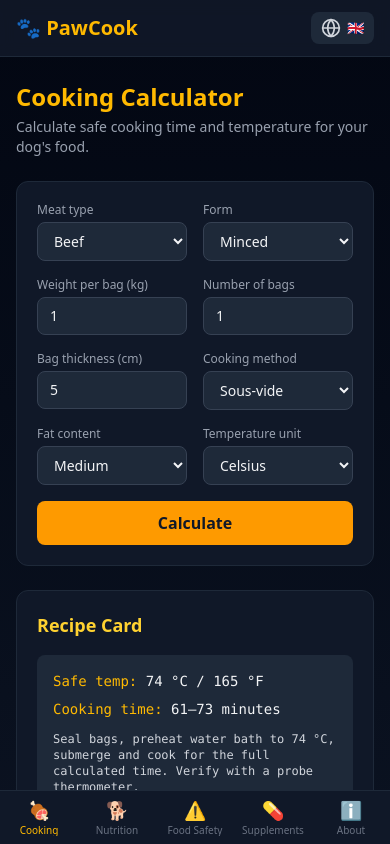
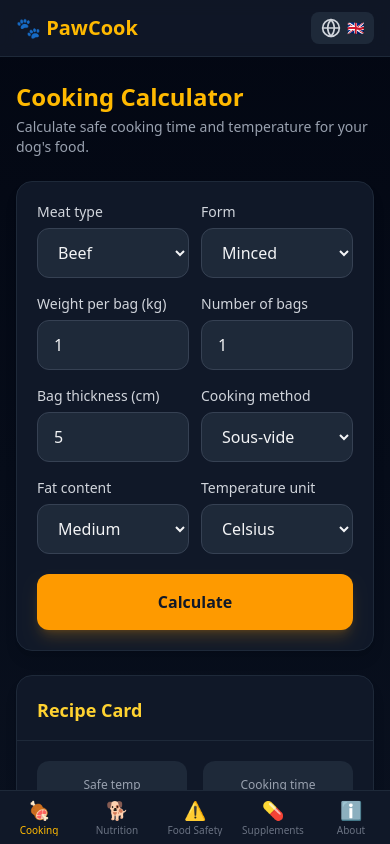
Before and after one commit to SirAllap/pawcook, a React (Vite) app in the folder apps/web/: page / in a window 390 px wide. Both pictures are taken after a click on the button "Calculate". Shown: the top 844 px of the page. Built offline with nearby package versions, Linux system fonts and the light colour scheme; the HTML template or start-up script is replaced by a standard one.

Commit message:
feat: i18n + mobile-first redesign for CookingCalculator.tsx

```diff
--- a/apps/web/src/pages/CookingCalculator.tsx
+++ b/apps/web/src/pages/CookingCalculator.tsx
@@ -1,24 +1,10 @@
 import { useForm } from 'react-hook-form';
 import { zodResolver } from '@hookform/resolvers/zod';
 import { useState, useEffect } from 'react';
+import { useTranslation } from 'react-i18next';
 import { CookingInputSchema, type CookingInput, calculateCookingTime, type CookingResult } from '@pawcook/shared';
 
 const STORAGE_KEY = 'pawcook_cooking_input';
-
-const MEAT_OPTIONS = [
-  { value: 'beef', label: 'Beef' },
-  { value: 'chicken', label: 'Chicken' },
-  { value: 'turkey', label: 'Turkey' },
-  { value: 'lamb', label: 'Lamb' },
-  { value: 'pork', label: 'Pork' },
-  { value: 'duck', label: 'Duck' },
-  { value: 'rabbit', label: 'Rabbit' },
-  { value: 'venison', label: 'Venison' },
-  { value: 'salmon', label: 'Salmon' },
-  { value: 'mackerel', label: 'Mackerel' },
-  { value: 'sardines', label: 'Sardines' },
-  { value: 'whitefish', label: 'Whitefish' },
-];
 
 const DEFAULT_VALUES: CookingInput = {
   meatType: 'beef',
@@ -31,6 +17,11 @@ const DEFAULT_VALUES: CookingInput = {
   temperatureUnit: 'celsius',
 };
 
+const MEAT_OPTIONS = [
+  'beef', 'chicken', 'turkey', 'lamb', 'pork', 'duck',
+  'rabbit', 'venison', 'salmon', 'mackerel', 'sardines', 'whitefish',
+];
+
 function loadSavedValues(): CookingInput {
   try {
     const saved = localStorage.getItem(STORAGE_KEY);
@@ -40,6 +31,7 @@ function loadSavedValues(): CookingInput {
 }
 
 export default function CookingCalculator() {
+  const { t } = useTranslation();
   const [result, setResult] = useState<CookingResult | null>(null);
 
   const { register, handleSubmit, watch, formState: { errors } } = useForm<CookingInput>({
@@ -56,119 +48,147 @@ export default function CookingCalculator() {
     setResult(calculateCookingTime(data));
   }
 
-  const inputClass = 'w-full bg-gray-800 border border-gray-700 rounded-lg px-3 py-2 text-sm focus:outline-none focus:ring-2 focus:ring-amber-500';
-  const labelClass = 'block text-xs font-medium text-gray-400 mb-1';
+  const inputClass = 'w-full bg-gray-800 border border-gray-700 rounded-xl px-4 py-3 text-base focus:outline-none focus:ring-2 focus:ring-amber-500 focus:border-transparent transition-all';
+  const labelClass = 'block text-sm font-medium text-gray-300 mb-1.5';
   const errorClass = 'text-red-400 text-xs mt-1';
+  const fieldClass = 'space-y-0';
 
   return (
     <div>
-      <h1 className="text-2xl font-bold text-amber-400 mb-1">Cooking Calculator</h1>
-      <p className="text-gray-400 text-sm mb-6">Calculate safe cooking time and temperature for your dog's food.</p>
+      <h1 className="text-2xl font-bold text-amber-400 mb-1">{t('cooking.title')}</h1>
+      <p className="text-gray-400 text-sm mb-6">{t('cooking.subtitle')}</p>
 
       <div className="grid grid-cols-1 lg:grid-cols-2 gap-6">
-        <form onSubmit={handleSubmit(onSubmit)} className="space-y-4 bg-gray-900 rounded-xl p-5 border border-gray-800">
-          <div className="grid grid-cols-2 gap-4">
-            <div>
-              <label className={labelClass}>Meat type</label>
+        <form onSubmit={handleSubmit(onSubmit)} className="bg-gray-900 rounded-2xl border border-gray-800 shadow-lg overflow-hidden">
+          <div className="p-5 space-y-4">
+            <div className="grid grid-cols-2 gap-3">
+              <div className={fieldClass}>
+                <label className={labelClass}>{t('cooking.meatType')}</label>
                 <select {...register('meatType')} className={inputClass}>
-                {MEAT_OPTIONS.map(o => <option key={o.value} value={o.value}>{o.label}</option>)}
+                  {MEAT_OPTIONS.map(m => (
+                    <option key={m} value={m}>{m.charAt(0).toUpperCase() + m.slice(1)}</option>
+                  ))}
                 </select>
               </div>
-            <div>
-              <label className={labelClass}>Form</label>
+              <div className={fieldClass}>
+                <label className={labelClass}>{t('cooking.form')}</label>
                 <select {...register('form')} className={inputClass}>
-                <option value="minced">Minced</option>
-                <option value="cubed">Cubed</option>
-                <option value="whole_cut">Whole cut</option>
-                <option value="fillet">Fillet</option>
+                  <option value="minced">{t('cooking.forms.minced')}</option>
+                  <option value="cubed">{t('cooking.forms.cubed')}</option>
+                  <option value="whole_cut">{t('cooking.forms.whole_cut')}</option>
+                  <option value="fillet">{t('cooking.forms.fillet')}</option>
                 </select>
               </div>
             </div>
 
-          <div className="grid grid-cols-2 gap-4">
-            <div>
-              <label className={labelClass}>Weight per bag (kg)</label>
+            <div className="grid grid-cols-2 gap-3">
+              <div className={fieldClass}>
+                <label className={labelClass}>{t('cooking.weightPerBag')}</label>
                 <input type="number" step="0.1" {...register('weightKg', { valueAsNumber: true })} className={inputClass} />
                 {errors.weightKg && <p className={errorClass}>{errors.weightKg.message}</p>}
               </div>
-            <div>
-              <label className={labelClass}>Number of bags</label>
+              <div className={fieldClass}>
+                <label className={labelClass}>{t('cooking.numberOfBags')}</label>
                 <input type="number" {...register('numberOfBags', { valueAsNumber: true })} className={inputClass} />
                 {errors.numberOfBags && <p className={errorClass}>{errors.numberOfBags.message}</p>}
               </div>
             </div>
 
-          <div className="grid grid-cols-2 gap-4">
-            <div>
-              <label className={labelClass}>Bag thickness (cm)</label>
+            <div className="grid grid-cols-2 gap-3">
+              <div className={fieldClass}>
+                <label className={labelClass}>{t('cooking.thickness')}</label>
                 <input type="number" step="0.5" {...register('thicknessCm', { valueAsNumber: true })} className={inputClass} />
                 {errors.thicknessCm && <p className={errorClass}>{errors.thicknessCm.message}</p>}
               </div>
-            <div>
-              <label className={labelClass}>Cooking method</label>
+              <div className={fieldClass}>
+                <label className={labelClass}>{t('cooking.method')}</label>
                 <select {...register('cookingMethod')} className={inputClass}>
-                <option value="sous_vide">Sous-vide</option>
-                <option value="oven">Oven (low)</option>
-                <option value="stovetop_low">Stovetop low</option>
-                <option value="slow_cooker">Slow cooker</option>
+                  <option value="sous_vide">{t('cooking.methods.sous_vide')}</option>
+                  <option value="oven">{t('cooking.methods.oven')}</option>
+                  <option value="stovetop_low">{t('cooking.methods.stovetop_low')}</option>
+                  <option value="slow_cooker">{t('cooking.methods.slow_cooker')}</option>
                 </select>
               </div>
             </div>
 
-          <div className="grid grid-cols-2 gap-4">
-            <div>
-              <label className={labelClass}>Fat content</label>
+            <div className="grid grid-cols-2 gap-3">
+              <div className={fieldClass}>
+                <label className={labelClass}>{t('cooking.fatContent')}</label>
                 <select {...register('fatContent')} className={inputClass}>
-                <option value="lean">Lean</option>
-                <option value="medium">Medium</option>
-                <option value="fatty">Fatty</option>
+                  <option value="lean">{t('cooking.fat.lean')}</option>
+                  <option value="medium">{t('cooking.fat.medium')}</option>
+                  <option value="fatty">{t('cooking.fat.fatty')}</option>
                 </select>
               </div>
-            <div>
-              <label className={labelClass}>Temperature unit</label>
+              <div className={fieldClass}>
+                <label className={labelClass}>{t('cooking.tempUnit')}</label>
                 <select {...register('temperatureUnit')} className={inputClass}>
-                <option value="celsius">Celsius</option>
-                <option value="fahrenheit">Fahrenheit</option>
+                  <option value="celsius">{t('cooking.units.celsius')}</option>
+                  <option value="fahrenheit">{t('cooking.units.fahrenheit')}</option>
                 </select>
               </div>
             </div>
+          </div>
 
-          <button type="submit" className="w-full bg-amber-500 hover:bg-amber-400 text-gray-900 font-semibold py-2.5 rounded-lg transition-colors">
-            Calculate
+          <div className="px-5 pb-5">
+            <button
+              type="submit"
+              className="w-full bg-amber-500 hover:bg-amber-400 active:scale-95 text-gray-900 font-bold py-4 rounded-xl text-base transition-all shadow-lg shadow-amber-500/20"
+            >
+              {t('common.calculate')}
             </button>
+          </div>
         </form>
 
         {result && (
-          <div className="print-card bg-gray-900 rounded-xl p-5 border border-gray-800 space-y-4">
-            <h2 className="font-bold text-lg text-amber-300">Recipe Card</h2>
-
-            <div className="bg-gray-800 rounded-lg p-4 space-y-2 text-sm font-mono">
-              <p><span className="text-amber-400">Safe temp:</span> {result.safeInternalTempC} °C / {result.safeInternalTempF} °F</p>
-              <p><span className="text-amber-400">Cooking time:</span> {result.cookingTimeMinutes.min}–{result.cookingTimeMinutes.max} minutes</p>
-              <p className="text-gray-300 text-xs pt-1">{result.methodInstructions}</p>
+          <div className="print-card bg-gray-900 rounded-2xl border border-gray-800 shadow-lg overflow-hidden space-y-0">
+            <div className="px-5 pt-5 pb-4 border-b border-gray-800">
+              <h2 className="font-bold text-lg text-amber-300">{t('cooking.recipeCard')}</h2>
             </div>
 
-            <div>
-              <h3 className="text-xs font-semibold text-gray-400 uppercase tracking-wide mb-2">Storage</h3>
-              <ul className="space-y-1">
-                {result.storageInstructions.map((s, i) => (
-                  <li key={i} className="text-sm text-gray-300 flex gap-2"><span className="text-amber-500">•</span>{s}</li>
-                ))}
-              </ul>
+            <div className="p-5 grid grid-cols-2 gap-4">
+              <div className="bg-gray-800 rounded-xl p-4 text-center">
+                <p className="text-xs text-gray-400 mb-1">{t('cooking.safeTemp')}</p>
+                <p className="text-2xl font-bold text-amber-400">{result.safeInternalTempC}°C</p>
+                <p className="text-sm text-gray-500">{result.safeInternalTempF}°F</p>
+              </div>
+              <div className="bg-gray-800 rounded-xl p-4 text-center">
+                <p className="text-xs text-gray-400 mb-1">{t('cooking.cookingTime')}</p>
+                <p className="text-2xl font-bold text-amber-400">{result.cookingTimeMinutes.min}–{result.cookingTimeMinutes.max}</p>
+                <p className="text-sm text-gray-500">{t('cooking.minutes')}</p>
+              </div>
             </div>
 
-            <div>
-              <h3 className="text-xs font-semibold text-red-400 uppercase tracking-wide mb-2">⚠ Warnings</h3>
-              <ul className="space-y-1">
-                {result.warnings.map((w, i) => (
-                  <li key={i} className="text-sm text-red-300 flex gap-2"><span>•</span>{w}</li>
-                ))}
-              </ul>
+            <div className="px-5 pb-2">
+              <p className="text-sm text-gray-400 bg-gray-800 rounded-xl p-3">{result.methodInstructions}</p>
             </div>
 
-            <button onClick={() => window.print()} className="no-print text-xs text-gray-500 hover:text-gray-300 underline">
-              Print recipe card
+            <div className="px-5 pb-4">
+              <h3 className="text-xs font-semibold text-gray-400 uppercase tracking-wide mb-2">{t('cooking.storage')}</h3>
+              <div className="bg-green-950 border border-green-800/50 rounded-xl p-3 space-y-1">
+                {result.storageInstructions.map((s, i) => (
+                  <p key={i} className="text-sm text-green-200 flex gap-2"><span className="text-green-400 shrink-0">•</span>{s}</p>
+                ))}
+              </div>
+            </div>
+
+            <div className="px-5 pb-5">
+              <h3 className="text-xs font-semibold text-red-400 uppercase tracking-wide mb-2">⚠ {t('cooking.warnings')}</h3>
+              <div className="bg-red-950 border border-red-800/50 rounded-xl p-3 space-y-1">
+                {result.warnings.map((w, i) => (
+                  <p key={i} className="text-sm text-red-200 flex gap-2"><span className="shrink-0">•</span>{w}</p>
+                ))}
+              </div>
+            </div>
+
+            <div className="px-5 pb-5">
+              <button
+                onClick={() => window.print()}
+                className="no-print w-full text-sm text-gray-500 hover:text-gray-300 border border-gray-700 rounded-xl py-2.5 transition-all hover:border-gray-600 active:scale-95"
+              >
+                {t('common.print')}
               </button>
+            </div>
           </div>
         )}
       </div>
```
Lines whose indentation alone changed are shown as unchanged.
